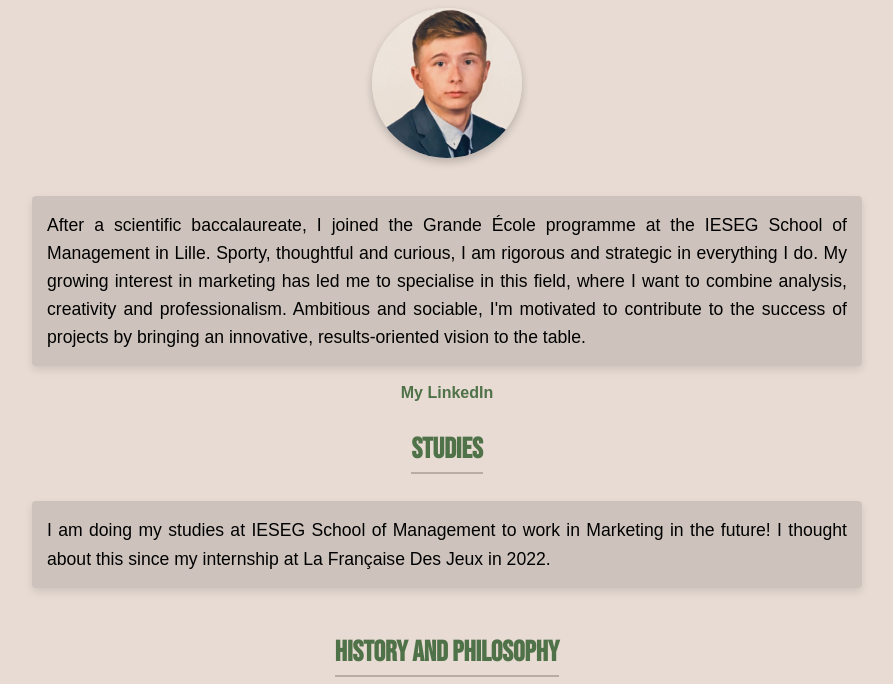
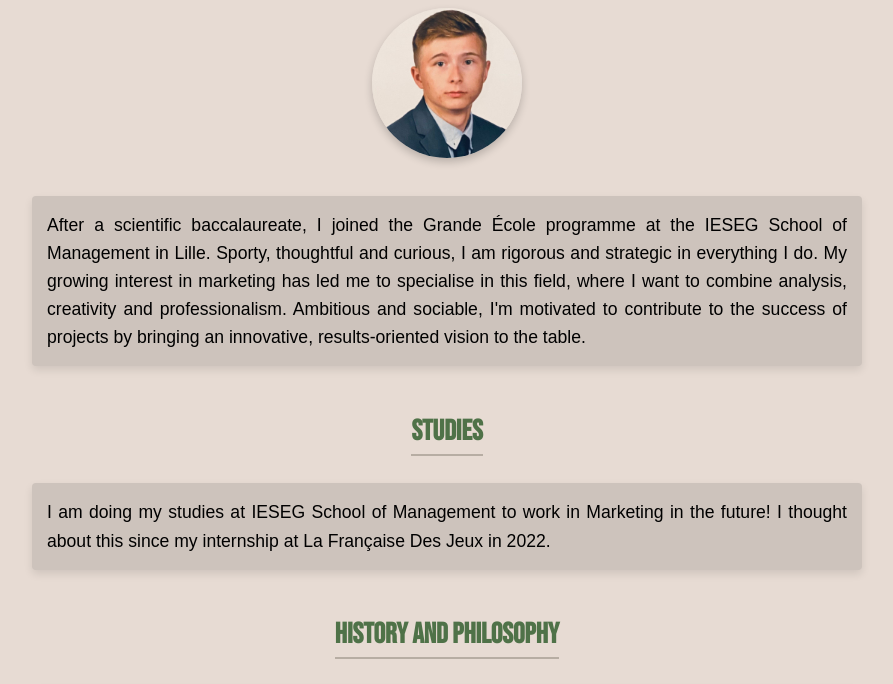
Before and after one commit to guillaume-bringazen/my-profile, a plain HTML site: page index.html in a window 1280 px wide. Shown: the part 100-784 px from the top of the page, without its empty margins (193-1086 px from the left). Drawn offline with Linux system fonts and the light colour scheme.

Commit message:
Update index.html

```diff
--- a/index.html
+++ b/index.html
@@ -26,7 +26,7 @@
 
 		Ambitious and sociable, I'm motivated to contribute to the success of projects by bringing an innovative, results-oriented vision to the table.
 	</p>
-	<a href="https://www.linkedin.com/in/g-bringazen/" target="_blank">My LinkedIn</a>
+
 
 
 
```
